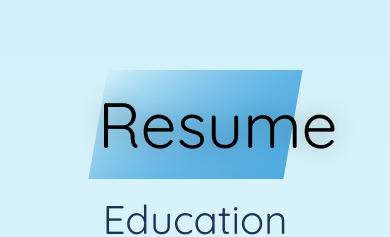
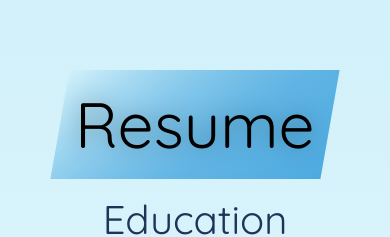
Before and after one commit to tun35770/Portfolio, a React (Vite) app in the folder Portfolio/: page / in a window 390 px wide. Shown: the part 1530-1767 px from the top of the page. Built offline with nearby package versions, Linux system fonts and the light colour scheme.

Commit message:
Fixed styling on mobile devices

```diff
--- a/Portfolio/src/App.css
+++ b/Portfolio/src/App.css
@@ -2,6 +2,11 @@
   margin: 0 auto;
   text-align: center;
   font-family: 'Quicksand', sans-serif;
+}
+
+.App {
+  display: flex;
+  flex-direction: column;
 }
 
 .hidden {
@@ -152,7 +157,7 @@ img {
 .resume-container {
   display: flex;
   flex-direction: column;
-  justify-content: top;
+  justify-content: flex-start;
   width: 100%;
   margin: 0 auto;
   padding-top: 5em;
@@ -184,12 +189,13 @@ img {
 
 .portfolio-container {
   padding-top: 5em;
-  height: 100vh;
+  min-height: 100vh;
 }
 
 .section-title-container {
   margin: 0 auto;
   width: 50%;
+  min-width: 270px;
   padding: 1em 0em;
   margin-bottom: 1em;
   background: linear-gradient(315deg, rgba(77, 170, 224, 1), 70%, rgba(210, 241, 250, 1));
@@ -218,7 +224,8 @@ img {
   gap: 0em;
   width: 28%;
   height: 65vh;
-  min-width: 300px;
+  min-width: 350px;
+  margin-bottom: 1em;
   border: 1px solid black;
   box-shadow: 4px 4px 10px 0px rgb(158, 159, 159);
   border-radius: 7.5% / 5%;
@@ -231,6 +238,7 @@ img {
   flex-wrap: wrap;
   width: 100%;
   margin: 0 auto;
+  min-height: 100vh;
 }
 
 .showcase-title, .showcase-description {
@@ -272,6 +280,15 @@ form input, textarea {
   .resume-description {
     font-size: 0.8em !important;
   }
+
+  .showcase, .showcase-container, .portfolio-container {
+    min-width: 300px;
+  }
+
+  .showcase {
+    min-width: 350px ;
+    max-height: 650px;
+  }
 }
 
 @media screen and (max-width: 1005px) {
--- a/Portfolio/src/App.tsx
+++ b/Portfolio/src/App.tsx
@@ -158,7 +158,7 @@ function App() {
           </div>
           <div className='icon hidden-bounce'>
             <img src="https://cdn.jsdelivr.net/gh/devicons/devicon/icons/amazonwebservices/amazonwebservices-original-wordmark.svg" width="100em"/>
-      </div>
+          </div>
 
         </section>
 
```
